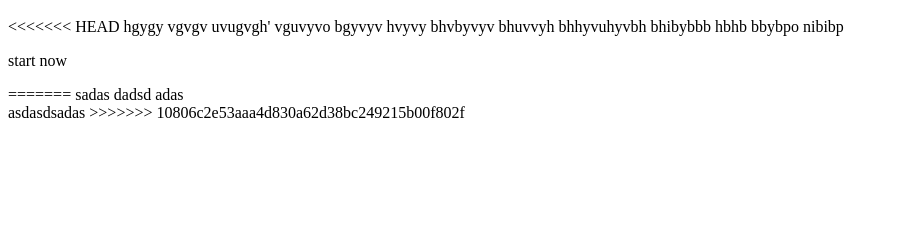
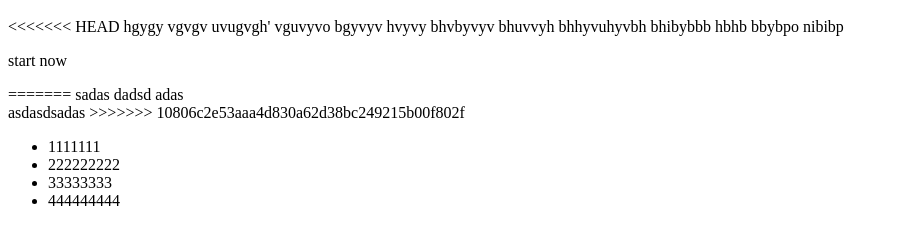
Before and after one commit to sasikadesilva/ideal-invention, a plain HTML site: page index.html in a window 1280 px wide. Shown: the part 48-292 px from the top of the page, without its empty margins (0-899 px from the left). Drawn offline with Linux system fonts and the light colour scheme.

Commit message:
Please enter the commit message for your changes. Lines starting

```diff
--- a/index.html
+++ b/index.html
@@ -25,5 +25,12 @@ sadas
 dadsd
 adas</br>asdasdsadas
 >>>>>>> 10806c2e53aaa4d830a62d38bc249215b00f802f
+
+<ul>
+	<li>1111111</li>
+	<li>222222222</li>
+<li>33333333</li>
+	<li>444444444</li>
+</ul>
     </body>
 </html>
```
